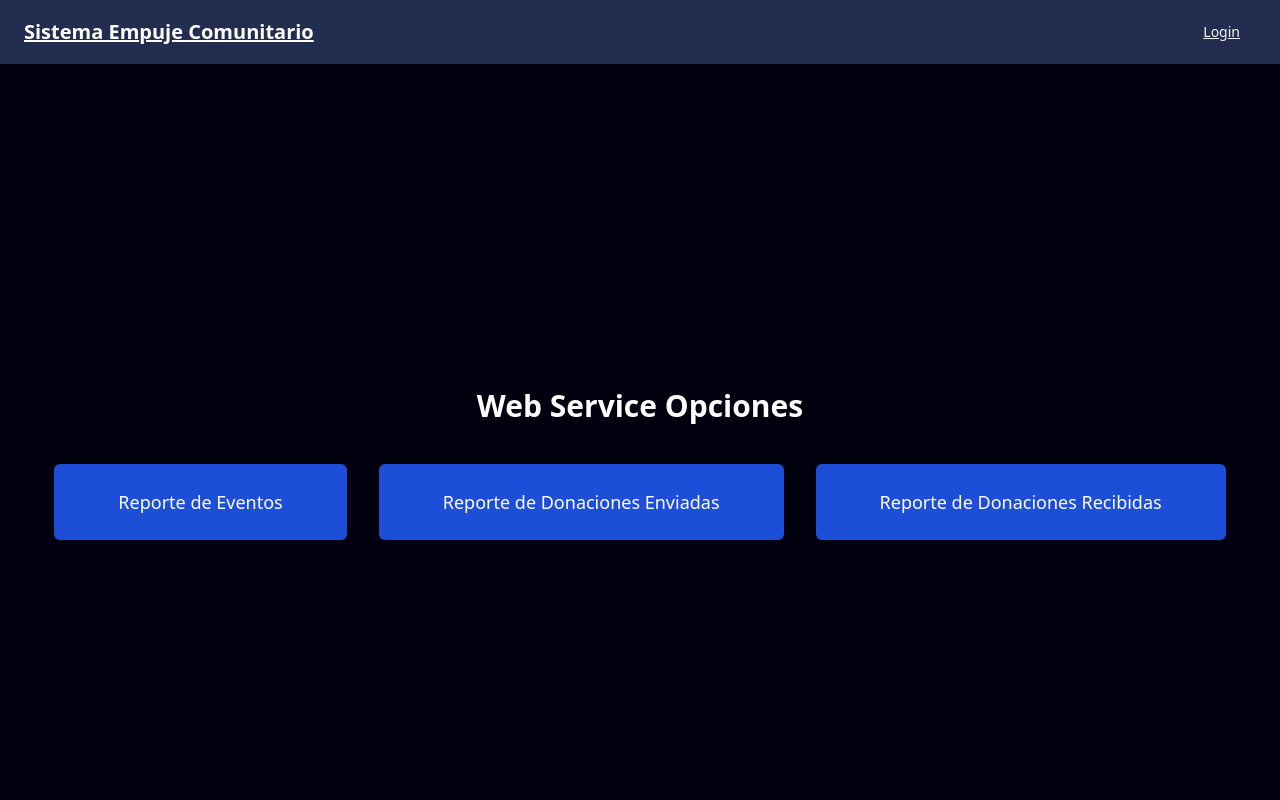
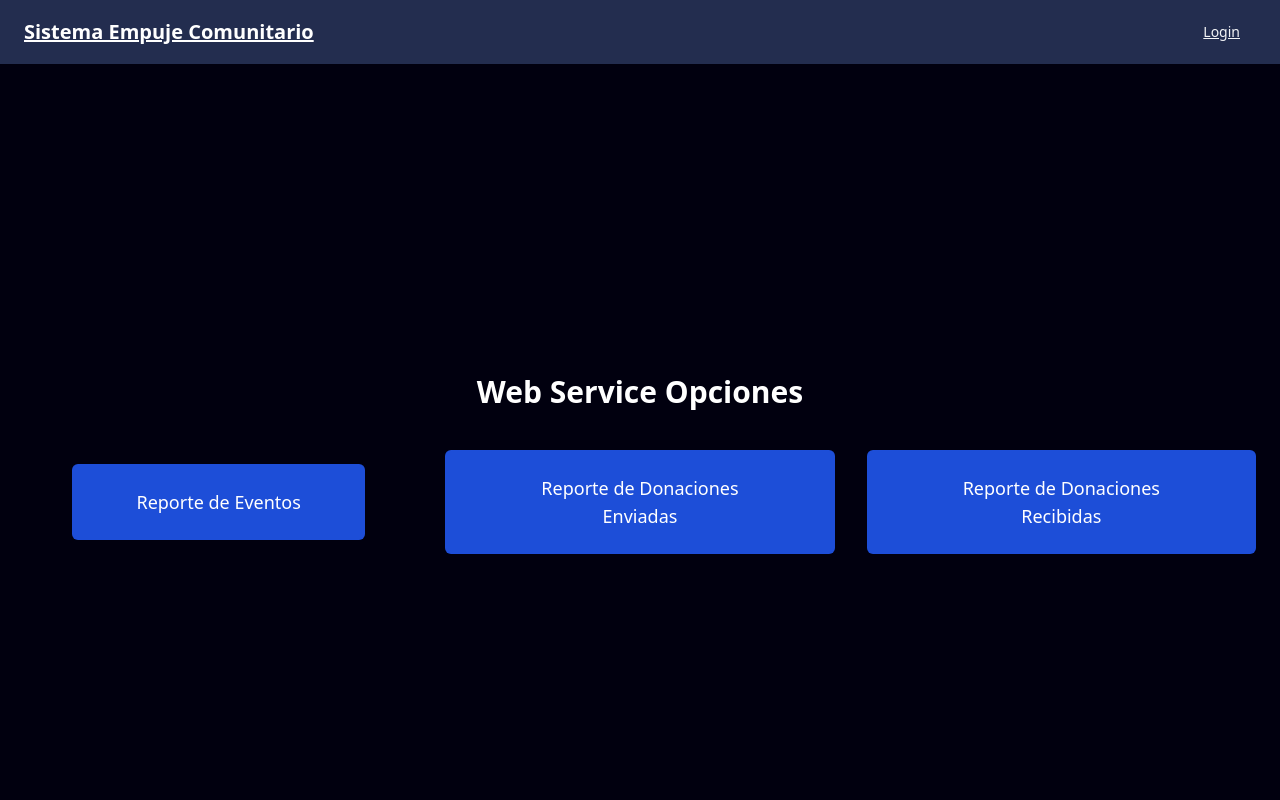
Before and after one commit to rpruiz33/TP-SW-DISTRIBUIDO--TM--GRUPO-A, a React (Create React App) app in the folder front-end/: page /webservice in a window 1280 px wide. Shown: the top 800 px of the page. Built offline with nearby package versions, Linux system fonts and the light colour scheme.

Commit message:
cambios en webservice pantalla

```diff
--- a/front-end/src/componentes/webservice/webservice.jsx
+++ b/front-end/src/componentes/webservice/webservice.jsx
@@ -18,40 +18,51 @@ const WebService = () => {
       <div className="flex-grow flex flex-col items-center justify-center gap-8 p-6">
         <h1 className="text-3xl font-bold text-white">Web Service Opciones</h1>
 
-        <div className="flex flex-wrap gap-8 justify-center">
-
+        <div className="grid grid-cols-1 sm:grid-cols-3 gap-8 justify-items-center items-center w-full">
+          {/* Columna 1: Reporte de Eventos */}
+          <div className="w-full flex justify-center col-start-1">
             <button
               onClick={() => navigate("/eventreport")}
-              className="text-lg bg-blue-700 hover:bg-blue-800 text-white px-16 py-4 rounded "
+              className="text-lg bg-blue-700 hover:bg-blue-800 text-white px-8 sm:px-16 py-4 rounded w-full sm:w-auto max-w-md"
             >
               Reporte de Eventos
             </button>
+          </div>
 
+          {/* Columna 2: Reporte de Donaciones Enviadas (y Reporte de Presidentes irá también en esta columna) */}
           {role !== "VOLUNTARIO" && role !== "VOCAL" && (
+            <div className="w-full flex justify-center col-start-2">
               <button
                 onClick={() => navigateDonationReport(false)}
-              className="text-lg bg-blue-700 hover:bg-blue-800 text-white px-16 py-4 rounded "
+                className="text-lg bg-blue-700 hover:bg-blue-800 text-white px-8 sm:px-16 py-4 rounded w-full sm:w-auto max-w-md"
               >
                 Reporte de Donaciones Enviadas
               </button>
+            </div>
           )}
 
-          {role !== "VOLUNTARIO" && role !== "VOCAL"  && (
+          {/* Columna 3: Reporte de Donaciones Recibidas */}
+          {role !== "VOLUNTARIO" && role !== "VOCAL" && (
+            <div className="w-full flex justify-center col-start-3">
               <button
                 onClick={() => navigateDonationReport(true)}
-              className="text-lg bg-blue-700 hover:bg-blue-800 text-white px-16 py-4 rounded "
+                className="text-lg bg-blue-700 hover:bg-blue-800 text-white px-8 sm:px-16 py-4 rounded w-full sm:w-auto max-w-md"
               >
                 Reporte de Donaciones Recibidas
               </button>
+            </div>
           )}
 
-          {role === "PRESIDENTE"  && (
+          {/* Reporte de Presidentes: forzamos columna 2 para que quede alineado con Donaciones Enviadas */}
+          {role === "PRESIDENTE" && (
+            <div className="w-full flex justify-center col-start-2 mt-6">
               <button
                 onClick={() => navigate("/presidentreport")}
-              className="text-lg bg-blue-700 hover:bg-blue-800 text-white px-16 py-4 rounded "
+                className="text-lg bg-blue-700 hover:bg-blue-800 text-white px-8 sm:px-16 py-4 rounded w-full sm:w-auto max-w-md"
               >
                 Reporte de Presidentes y ONGs
               </button>
+            </div>
           )}
 
         </div>
```
Lines whose indentation alone changed are shown as unchanged.
